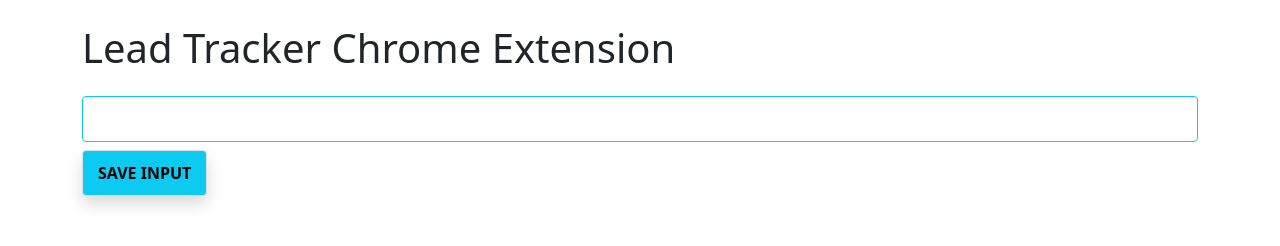
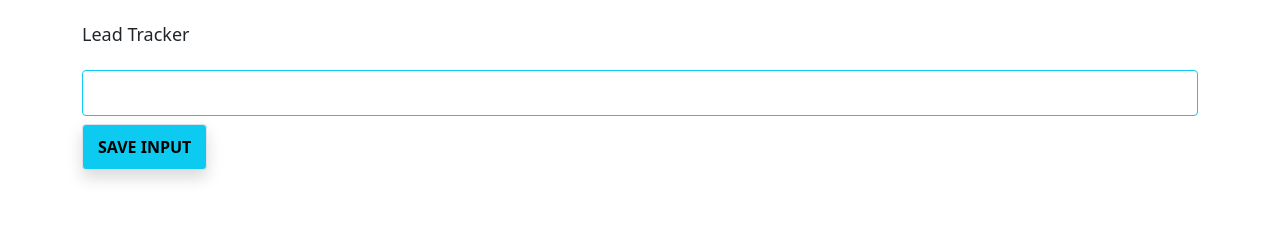
Before and after one commit to klezi10/lead-tracker-chrome-extension, a browser extension: page index.html in a window 1280 px wide. Drawn offline with nearby package versions, Linux system fonts and the light colour scheme.

Commit message:
updated h1 size and title

```diff
--- a/index.html
+++ b/index.html
@@ -17,7 +17,7 @@
   <body>
     <div class="container">
       <div class="app-container">
-        <h1 class="mb-4 mt-4">Lead Tracker Chrome Extension</h1>
+        <h1 class="mb-4 mt-4">Lead Tracker</h1>
 
         <input type="text" id="input-el" />
         <button
--- a/styles.css
+++ b/styles.css
@@ -1,5 +1,9 @@
 body {
   min-width: 400px;
+}
+
+h1 {
+  font-size: 18px;
 }
 
 input {
```
